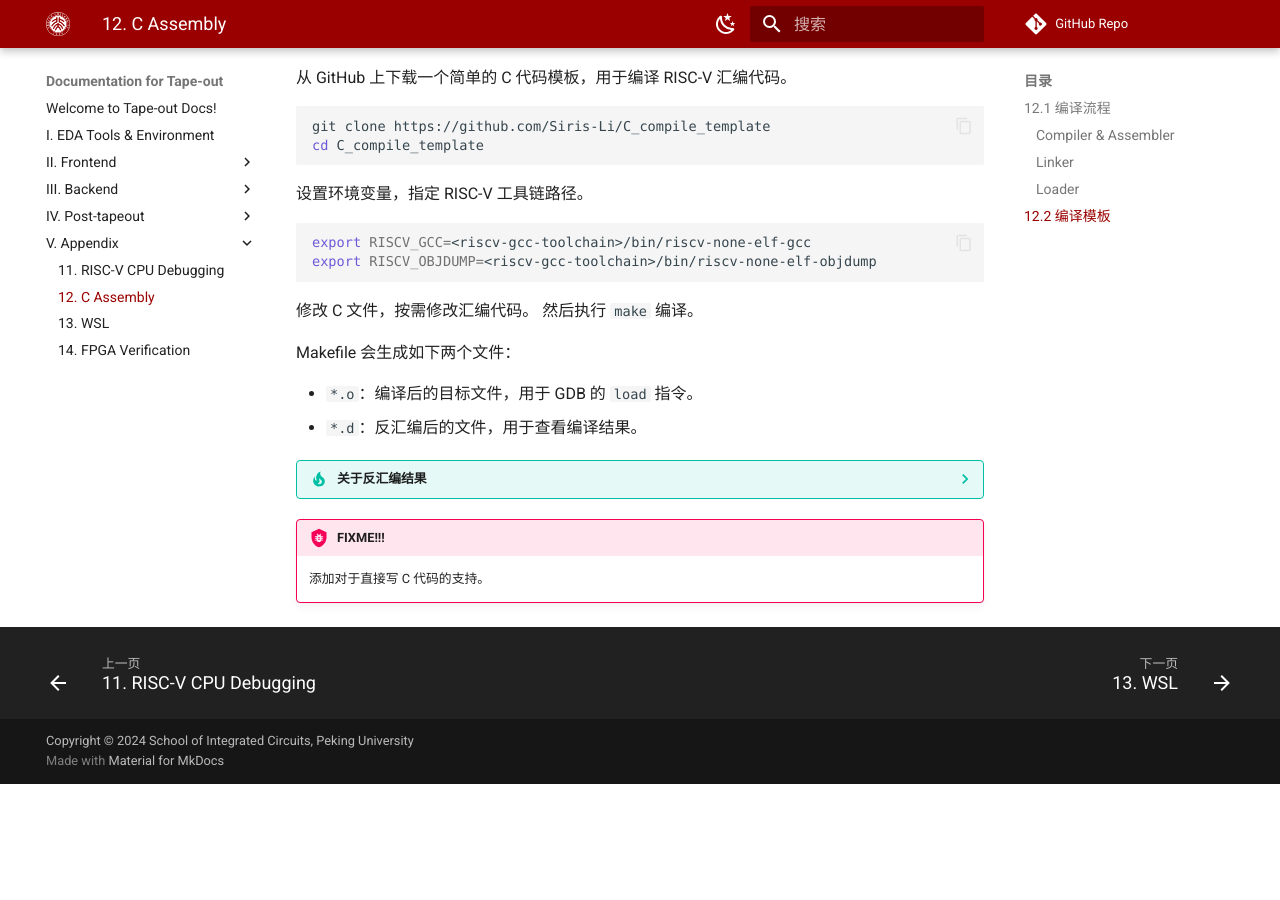
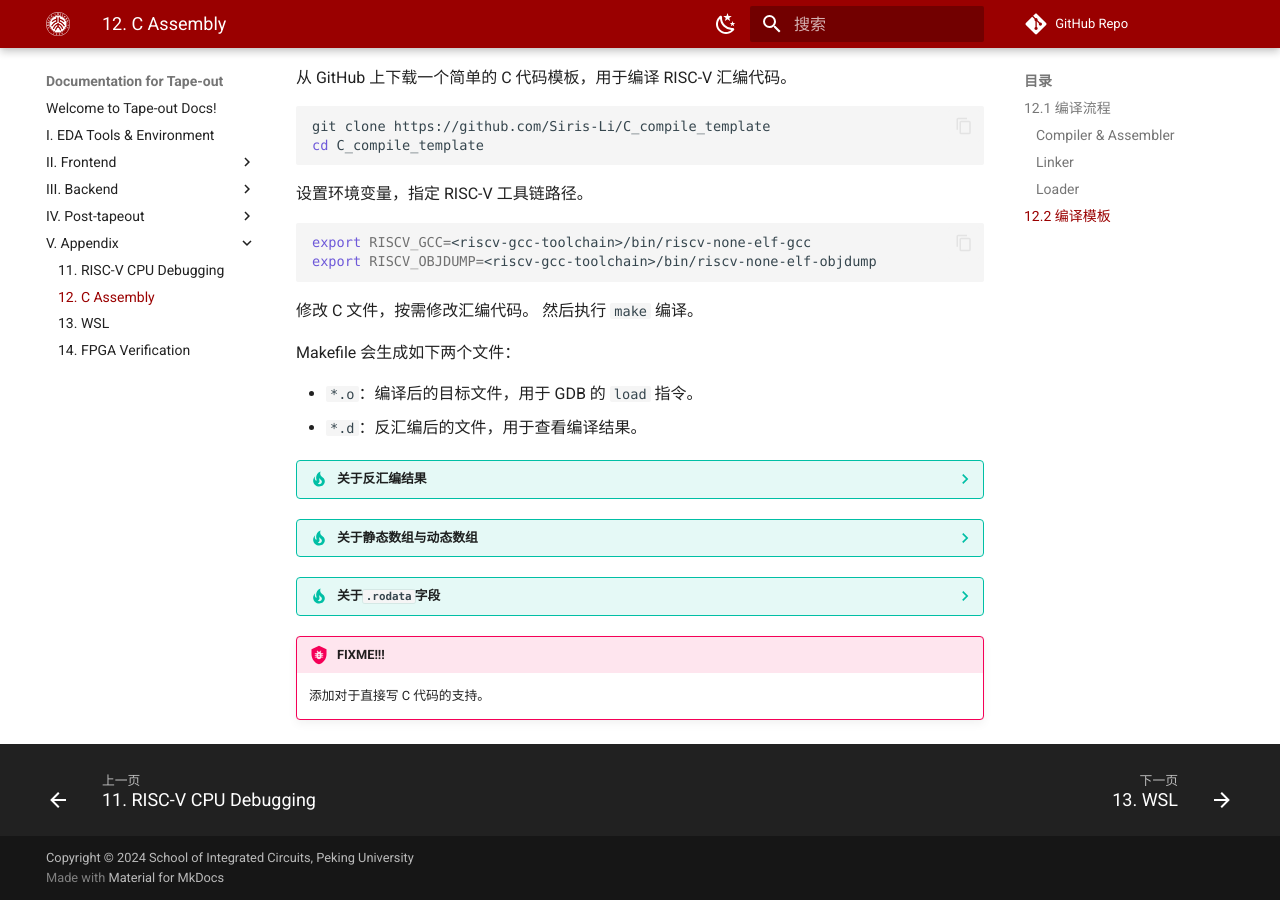
Before and after one commit to pku-pacific-lab-team/Tape-out_template_doc, an MkDocs documentation site: the page built from docs/12_assembly.md, in a window 1280 px wide and 900 px high, scrolled down 3323 px. Built offline with MkDocs 1.6.1 and Material for MkDocs 9.7.7, drawn with Linux system fonts in a browser that asks for light colours; some web fonts are replaced; comment, search, counter and statistics services are not loaded; before the commit the page ends 4107 px from its top, so only the background shows below that; some of the changed lines change nothing that is shown.

Commit message:
Update C_assembly: `static` key word & rodata section

```diff
--- a/docs/12_assembly.md
+++ b/docs/12_assembly.md
@@ -155,5 +155,26 @@
     C 代码中的函数调用会使用栈来保存函数的返回地址、参数和局部变量。
     因此，函数的编译结果包括三个部分：函数的栈分配、函数的代码、函数的栈释放。
 
+??? tip "关于静态数组与动态数组"
+	在嵌入式 RISC-V 平台上编译 C 程序时，数组大小的不同可能会导致编译器生成不同的代码，进而影响程序的行为。
+	特别是当数组的大小超过一定阈值时，编译器可能会选择**使用库函数**（如 `memcpy`）来初始化或复制数组。
+
+	嵌入式环境中通常不使用标准 C 库（如 libc），因为这些库可能依赖于操作系统提供的功能。
+	在使用 `-nostdlib` 选项时，你的程序不会链接标准 C 库，因此如果编译器自动生成了对 `memcpy` 的调用，而你没有提供 `memcpy` 的实现，就会导致**链接错误**。
+
+	为了避免这种情况，我们可以使用**静态数组（static）**，这样编译器就会在编译时将数组的大小固定下来，而不会使用库函数。
+	编译器会将数组的内容直接放入 `.data` 段（如果是可修改的）或 `.rodata` 段（如果是只读的）。
+
+	与静态数组相对应的是**动态数组（dynamic）**，它的大小是在运行时确定的，因此编译器无法在编译时将数组的大小固定下来，通常使用**动态内存分配函数**（如 malloc）来在堆（heap）中分配内存。
+
+??? tip "关于`.rodata`字段"
+	如果将 `.rodata` 段放置在 RAM 中，并且没有任何硬件或软件保护措施，那么这些数据实际上是可修改的，不再具有只读属性。
+
+	保持 `.rodata` 只读属性：
+
+	- 确保 `.rodata` 段放在只读存储器中（如 Flash/ROM）。
+	- 如果必须放在 RAM 中，使用 MMU 或类似的机制来施加只读保护。
+	- 在没有硬件支持的嵌入式系统中，依赖编程约定来保证 `.rodata` 不被修改。
+
 !!! Bug "FIXME!!!"
     添加对于直接写 C 代码的支持。
```
